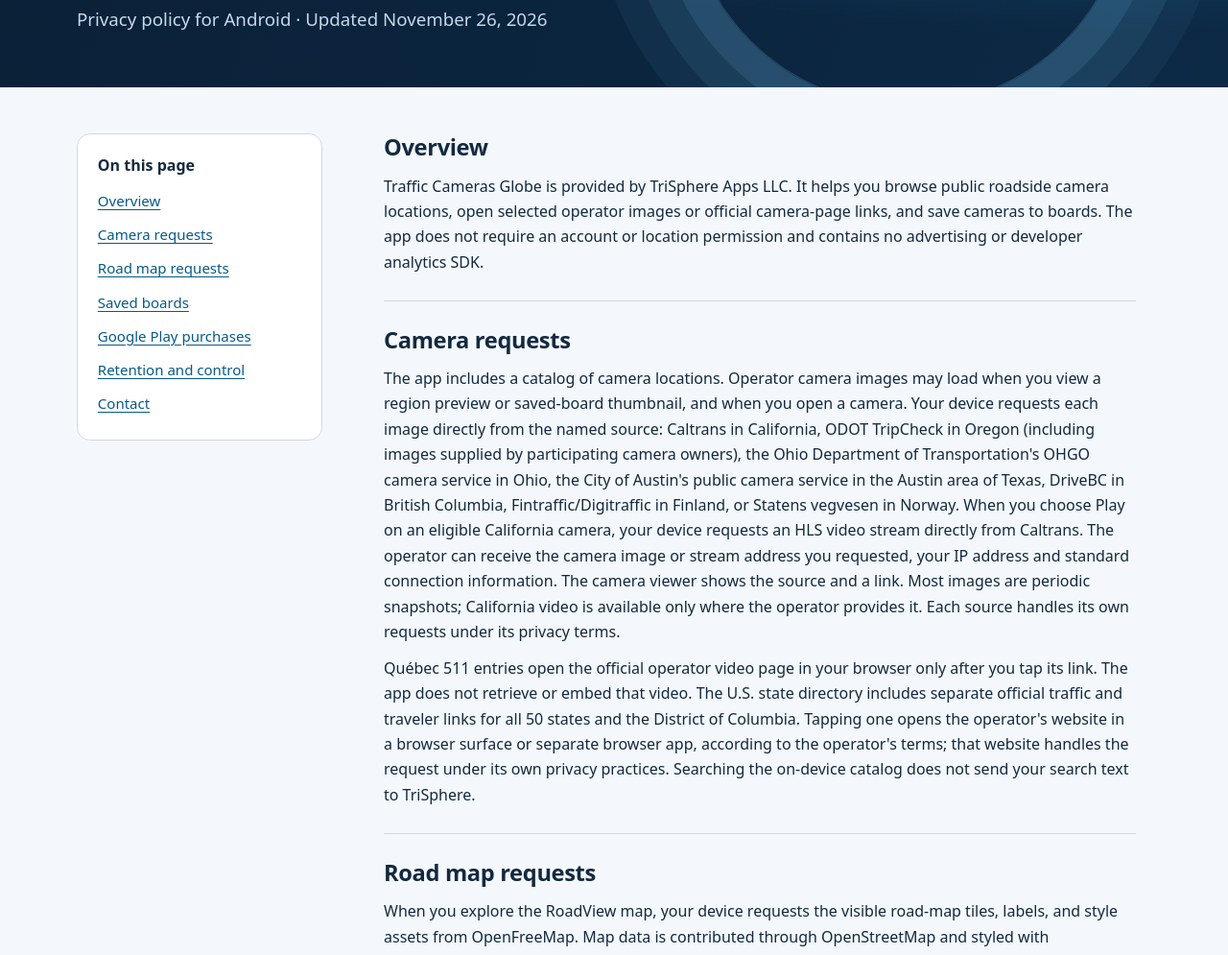
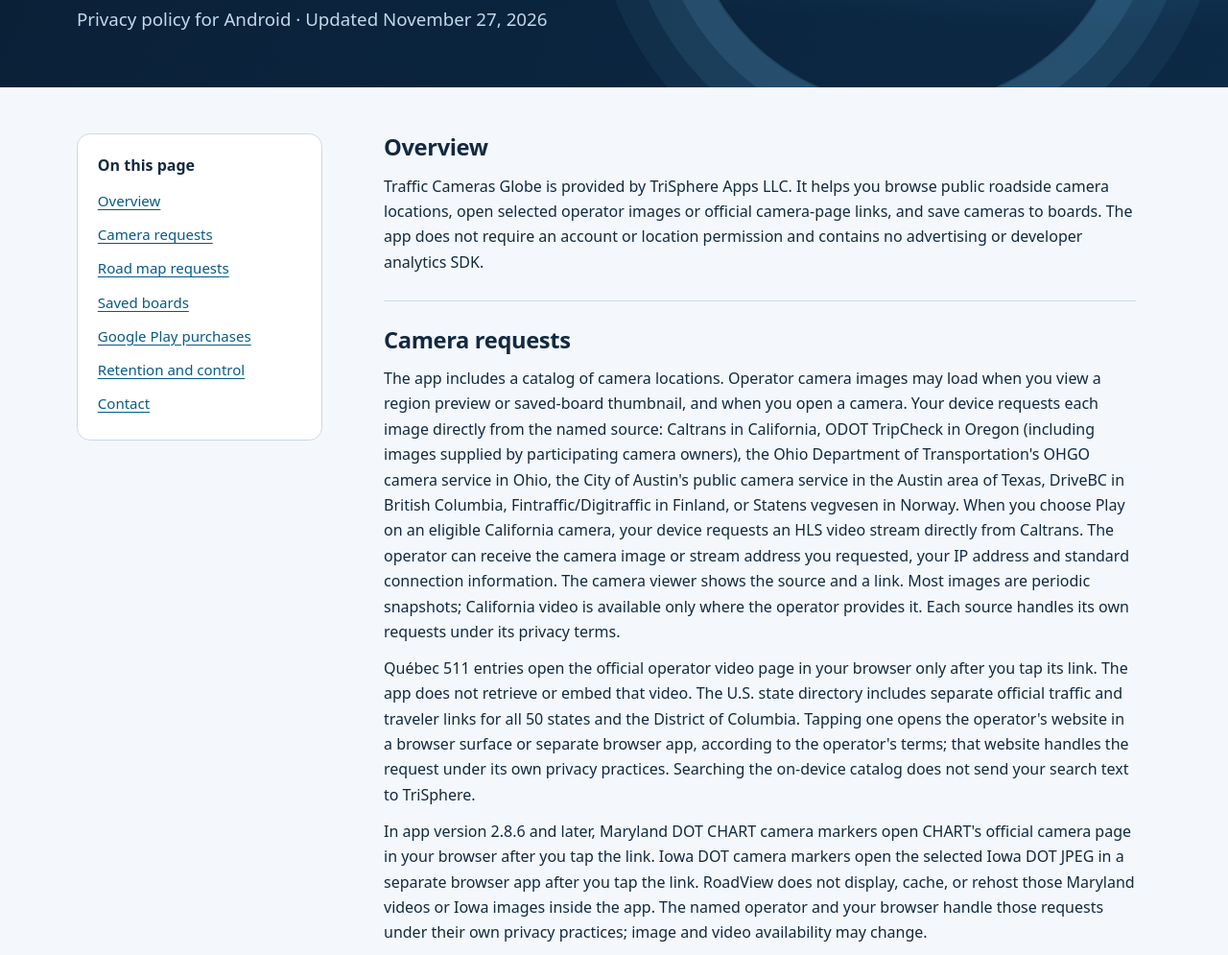
Before and after one commit to TriSphereAppsLLC/trisphere-app-privacy, a plain HTML site: page traffic-camera-globe.html in a window 1280 px wide. Shown: the part 242-1237 px from the top of the page at 96% size. Drawn offline with Linux system fonts and the light colour scheme.

Commit message:
Update traffic-camera-globe.htmlDescribe RoadView Maryland and Iowa browser links by version

```diff
--- a/traffic-camera-globe.html
+++ b/traffic-camera-globe.html
@@ -22,7 +22,7 @@
       <div class="frame hero-inner">
         <a class="back" href="./"><span aria-hidden="true">‹</span> All Android policies</a>
         <h1>Traffic Cameras Globe</h1>
-        <p class="hero-note">Privacy policy for Android <span aria-hidden="true">·</span> <time datetime="2026-11-26">Updated November 26, 2026</time></p>
+            <p class="hero-note">Privacy policy for Android <span aria-hidden="true">·</span> <time datetime="2026-11-27">Updated November 27, 2026</time></p>
       </div>
     </div>
     <div class="frame policy-layout">
@@ -45,6 +45,7 @@
         <section id="cameras"><h2>Camera requests</h2>
           <p>The app includes a catalog of camera locations. Operator camera images may load when you view a region preview or saved-board thumbnail, and when you open a camera. Your device requests each image directly from the named source: Caltrans in California, ODOT TripCheck in Oregon (including images supplied by participating camera owners), the Ohio Department of Transportation's OHGO camera service in Ohio, the City of Austin's public camera service in the Austin area of Texas, DriveBC in British Columbia, Fintraffic/Digitraffic in Finland, or Statens vegvesen in Norway. When you choose Play on an eligible California camera, your device requests an HLS video stream directly from Caltrans. The operator can receive the camera image or stream address you requested, your IP address and standard connection information. The camera viewer shows the source and a link. Most images are periodic snapshots; California video is available only where the operator provides it. Each source handles its own requests under its privacy terms.</p>
           <p>Québec 511 entries open the official operator video page in your browser only after you tap its link. The app does not retrieve or embed that video. The U.S. state directory includes separate official traffic and traveler links for all 50 states and the District of Columbia. Tapping one opens the operator's website in a browser surface or separate browser app, according to the operator's terms; that website handles the request under its own privacy practices. Searching the on-device catalog does not send your search text to TriSphere.</p>
+          <p>In app version 2.8.6 and later, Maryland DOT CHART camera markers open CHART's official camera page in your browser after you tap the link. Iowa DOT camera markers open the selected Iowa DOT JPEG in a separate browser app after you tap the link. RoadView does not display, cache, or rehost those Maryland videos or Iowa images inside the app. The named operator and your browser handle those requests under their own privacy practices; image and video availability may change.</p>
         </section>
         <section id="maps"><h2>Road map requests</h2>
           <p>When you explore the RoadView map, your device requests the visible road-map tiles, labels, and style assets from OpenFreeMap. Map data is contributed through OpenStreetMap and styled with OpenMapTiles data. The app sends no saved boards, purchase state, search text, or account details to OpenFreeMap. As with any internet request, the provider and its delivery network can receive the requested tile address and connection information. OpenFreeMap says its routine access logs are anonymized and do not contain IP addresses; error logs can include IP addresses for up to seven days, and temporary IP logs can be enabled during security incidents. Read the <a href="https://openfreemap.org/privacy/">OpenFreeMap Privacy Policy</a> for details. The app does not download map regions in the background.</p>
```
